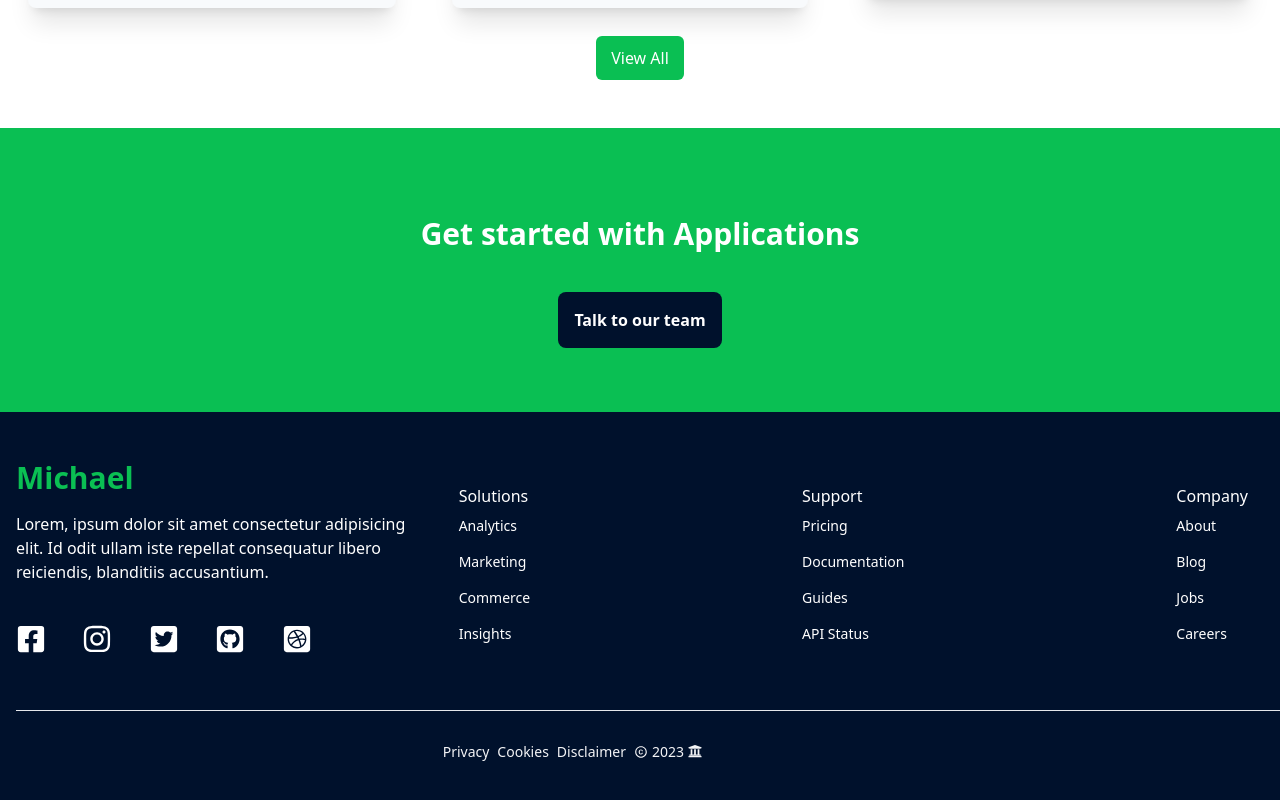
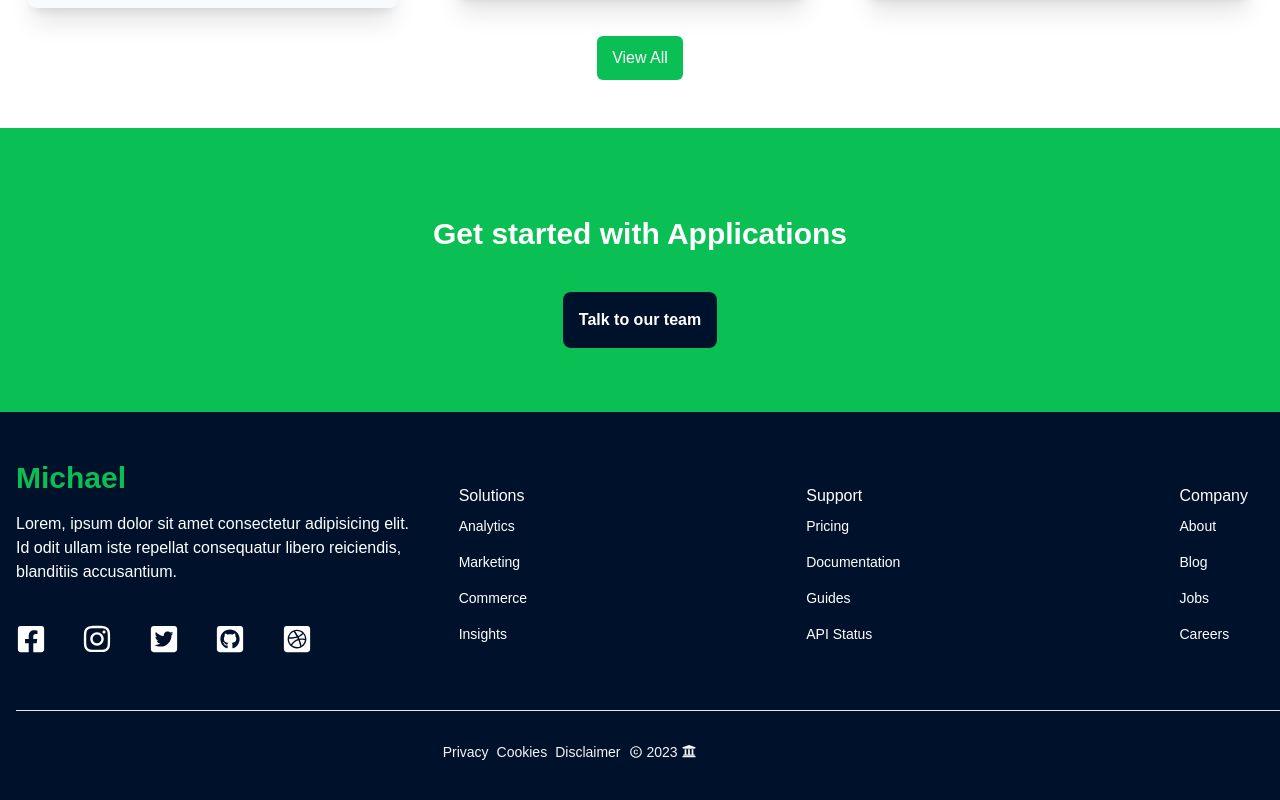
Before and after one commit to Sleekstiv007/scholarship, a React (Create React App) app: page / in a window 1280 px wide. Shown: the part 1156-1956 px from the top of the page. Built offline with nearby package versions, Linux system fonts and the light colour scheme.

Commit message:
modified

```diff
--- a/src/App.js
+++ b/src/App.js
@@ -7,7 +7,7 @@ import Footer from "./components/Footer";
 
 function App() {
   return (
-    <div>
+    <div className="font-custom">
       <Navbar />
       <Hero />
       <Blogs />
--- a/src/components/Footer.jsx
+++ b/src/components/Footer.jsx
@@ -11,7 +11,7 @@ import { MdCopyright } from "react-icons/md";
 
 const Footer = () => {
   return (
-    <div className="max-w-[1640px] mx-auto py-12 px-4 grid lg:grid-cols-3 gap-8 text-[#fff] bg-[#00112c]">
+    <div className="max-w-[1640px] mx-auto py-12 px-4 grid lg:grid-cols-3 gap-8 text-[#fff] bg-[#00112c] font-custom">
       <div>
         <h1 className="w-full text-3xl font-bold  text-[#0abf53]">Michael</h1>
         <p className="py-4">
--- a/src/components/GetStarted.jsx
+++ b/src/components/GetStarted.jsx
@@ -3,7 +3,7 @@ import React from "react";
 const GetStarted = () => {
   return (
     <div className="max-w-[1640px] mx-auto h-full">
-      <div className="bg-[#0abf53] py-16 font-semibold w-full flex flex-col justify-center">
+      <div className="bg-[#0abf53] py-16 font-normal font-custom w-full flex flex-col justify-center">
         <p className="font-bold text-[#fff] text-4xl md:text-3xl text-center p-6">
           Get started with Applications
         </p>
```
